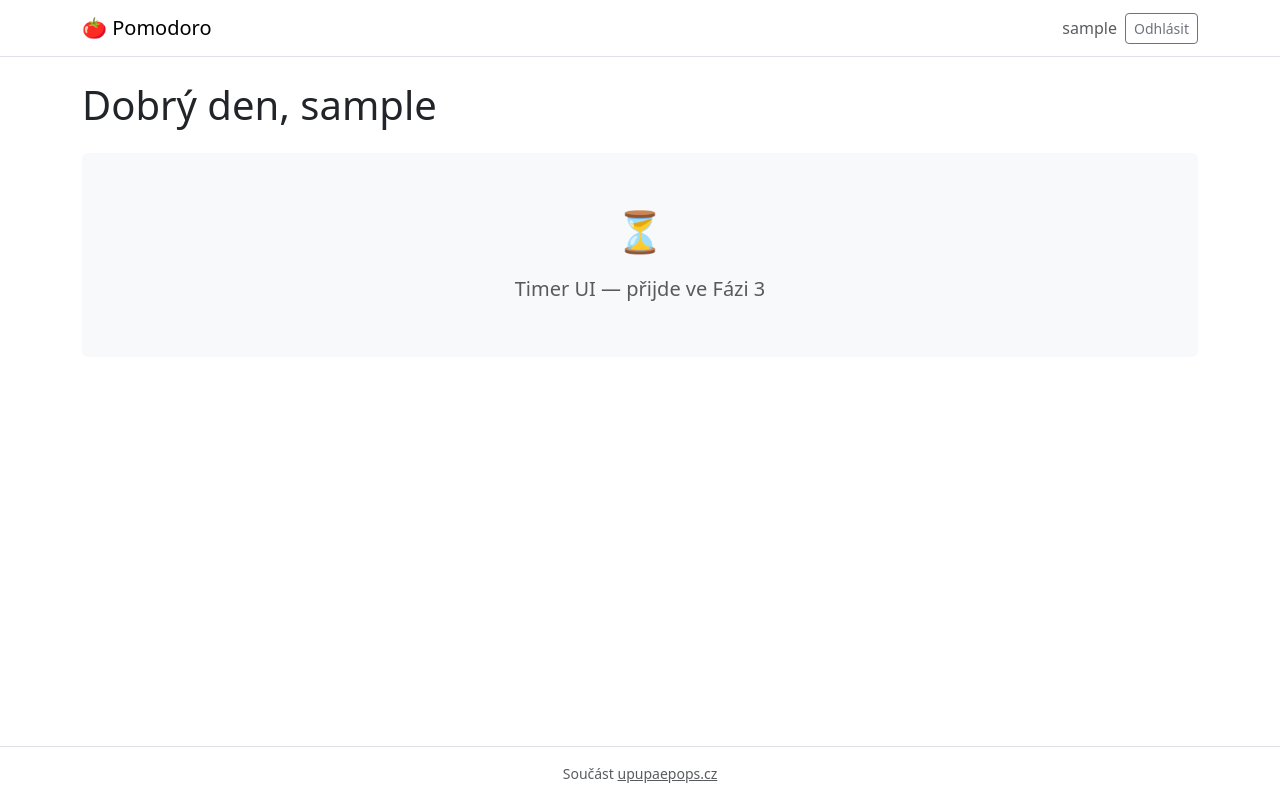
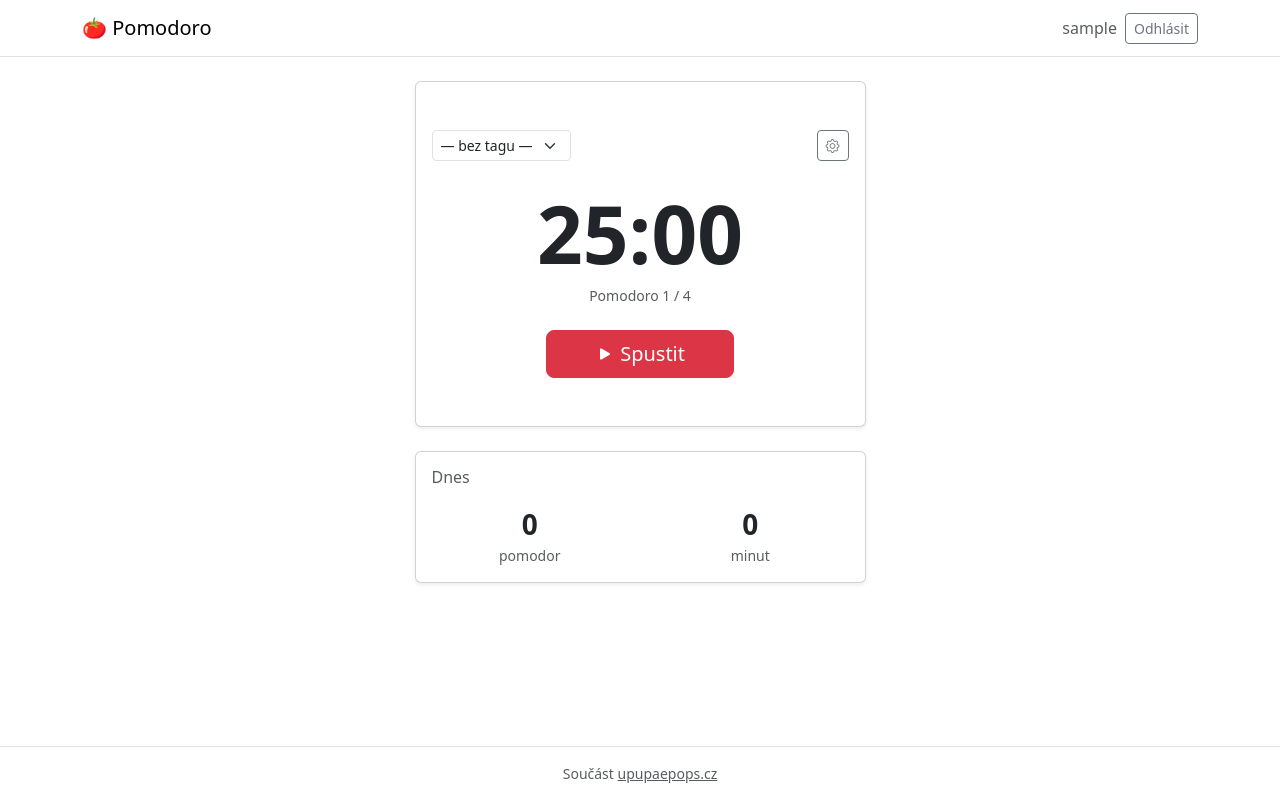
Before and after one commit to p-mik/Pomodoro, a Django app: page /prehled/ in a window 1280 px wide. Run offline with Django 5.2, Linux system fonts and the light colour scheme; the visitor is signed in with stand-in values (Sample User, id 1); data comes from the database, SQL or seed files in the repository; data that the repository does not hold is empty; some libraries are stand-ins or nearby versions.

Commit message:
feat: Fáze 3 — Timer UI
- home.html: timer card, overflow/settings modal, dnešní přehled
- timer.js: stavový automat idle/running/overflow/break, tick 200ms,
  sync po refreshi, beep (Web Audio), Notification API
- base.html: CSRF meta tag, block extra_js

Co-Authored-By: Claude Sonnet 4.6 <noreply@anthropic.com>

```diff
--- /dev/null
+++ b/pomodoro/static/js/timer.js
@@ -0,0 +1,365 @@
+'use strict';
+
+const CSRF = document.querySelector('meta[name="csrf-token"]').content;
+
+// --- Stav aplikace ---
+
+const state = {
+  mode: 'idle',       // 'idle' | 'running' | 'overflow' | 'break'
+  pomodoroId: null,
+  startedAt: null,    // ms timestamp
+  endsAt: null,       // ms timestamp — plánovaný konec pomodora
+  plannedSec: null,
+  pomodoroCount: 0,   // počet dokončených pomodor v cyklu
+  overflowSec: 0,
+};
+
+let settings = {
+  work_duration_sec: 1500,
+  short_break_sec: 300,
+  long_break_sec: 900,
+  long_break_every: 4,
+  sound_enabled: true,
+};
+
+let tickInterval = null;
+
+// --- Tick ---
+
+function startTick() {
+  if (tickInterval) return;
+  tickInterval = setInterval(tick, 200);
+}
+
+function stopTick() {
+  clearInterval(tickInterval);
+  tickInterval = null;
+}
+
+function tick() {
+  const now = Date.now();
+
+  if (state.mode === 'running') {
+    const remaining = Math.ceil((state.endsAt - now) / 1000);
+    if (remaining <= 0) {
+      state.mode = 'overflow';
+      onPomodoroExpired();
+    } else {
+      document.getElementById('timer-display').textContent = formatTime(remaining);
+    }
+  } else if (state.mode === 'overflow') {
+    const overflow = Math.floor((now - state.endsAt) / 1000);
+    state.overflowSec = overflow;
+    document.getElementById('overflow-display').textContent = '+' + formatTime(overflow);
+  } else if (state.mode === 'break') {
+    const remaining = Math.ceil((state.endsAt - now) / 1000);
+    if (remaining <= 0) {
+      onBreakExpired();
+    } else {
+      document.getElementById('timer-display').textContent = formatTime(remaining);
+    }
+  }
+}
+
+// --- Formátování ---
+
+function formatTime(sec) {
+  if (sec < 0) sec = 0;
+  const m = Math.floor(sec / 60);
+  const s = sec % 60;
+  return `${m}:${String(s).padStart(2, '0')}`;
+}
+
+// --- UI ---
+
+function updateUI() {
+  const timerEl = document.getElementById('timer-display');
+  const overflowEl = document.getElementById('overflow-display');
+  const counterEl = document.getElementById('pomodoro-counter');
+
+  document.getElementById('btn-idle').style.display = 'none';
+  document.getElementById('btn-running').style.display = 'none';
+  document.getElementById('btn-overflow').style.display = 'none';
+  document.getElementById('btn-break').style.display = 'none';
+  overflowEl.style.display = 'none';
+
+  const pos = (state.pomodoroCount % settings.long_break_every) + 1;
+
+  switch (state.mode) {
+    case 'idle':
+      timerEl.textContent = formatTime(settings.work_duration_sec);
+      timerEl.className = 'display-1 fw-bold mb-1';
+      counterEl.textContent = `Pomodoro ${pos} / ${settings.long_break_every}`;
+      document.getElementById('btn-idle').style.display = '';
+      break;
+
+    case 'running':
+      timerEl.className = 'display-1 fw-bold mb-1 text-danger';
+      counterEl.textContent = `Pomodoro ${pos} / ${settings.long_break_every}`;
+      document.getElementById('btn-running').style.display = '';
+      break;
+
+    case 'overflow':
+      timerEl.textContent = formatTime(state.plannedSec) + ' ✓';
+      timerEl.className = 'display-1 fw-bold mb-1 text-danger';
+      overflowEl.style.display = '';
+      counterEl.textContent = `Pomodoro ${pos} / ${settings.long_break_every}`;
+      document.getElementById('btn-overflow').style.display = '';
+      break;
+
+    case 'break':
+      timerEl.className = 'display-1 fw-bold mb-1 text-primary';
+      counterEl.textContent = 'Přestávka';
+      document.getElementById('btn-break').style.display = '';
+      break;
+  }
+}
+
+// --- API ---
+
+async function loadSettings() {
+  try {
+    const resp = await fetch('/api/settings/');
+    if (!resp.ok) return;
+    settings = await resp.json();
+  } catch (e) {}
+  document.getElementById('s-work').value = Math.round(settings.work_duration_sec / 60);
+  document.getElementById('s-short').value = Math.round(settings.short_break_sec / 60);
+  document.getElementById('s-long').value = Math.round(settings.long_break_sec / 60);
+  document.getElementById('s-every').value = settings.long_break_every;
+  document.getElementById('s-sound').checked = settings.sound_enabled;
+}
+
+async function loadTags() {
+  try {
+    const resp = await fetch('/api/tags/');
+    if (!resp.ok) return;
+    const data = await resp.json();
+    const select = document.getElementById('tag-select');
+    select.innerHTML = '<option value="">— bez tagu —</option>';
+    data.tags.forEach(t => {
+      const opt = document.createElement('option');
+      opt.value = t.id;
+      opt.textContent = t.nazev;
+      select.appendChild(opt);
+    });
+  } catch (e) {}
+}
+
+async function syncActivePomodoro() {
+  try {
+    const resp = await fetch('/api/pomodoro/active/');
+    if (resp.status === 204) return;
+    const data = await resp.json();
+
+    state.pomodoroId = data.id;
+    state.startedAt = new Date(data.started_at).getTime();
+    state.endsAt = new Date(data.ends_at).getTime();
+    state.plannedSec = data.planned_duration_sec;
+
+    state.mode = Date.now() < state.endsAt ? 'running' : 'overflow';
+    updateUI();
+    startTick();
+  } catch (e) {}
+}
+
+async function startPomodoro() {
+  const tagId = document.getElementById('tag-select').value || null;
+  try {
+    const resp = await fetch('/api/pomodoro/start/', {
+      method: 'POST',
+      headers: { 'Content-Type': 'application/json', 'X-CSRFToken': CSRF },
+      body: JSON.stringify({ planned_duration_sec: settings.work_duration_sec, tag_id: tagId }),
+    });
+    if (!resp.ok) return;
+    const data = await resp.json();
+
+    state.pomodoroId = data.id;
+    state.startedAt = new Date(data.started_at).getTime();
+    state.endsAt = new Date(data.ends_at).getTime();
+    state.plannedSec = data.planned_duration_sec;
+    state.mode = 'running';
+    state.overflowSec = 0;
+
+    requestNotificationPermission();
+    updateUI();
+    startTick();
+  } catch (e) {}
+}
+
+async function stopPomodoro(actualSec, completedNormally) {
+  if (!state.pomodoroId) return;
+  try {
+    await fetch(`/api/pomodoro/${state.pomodoroId}/stop/`, {
+      method: 'POST',
+      headers: { 'Content-Type': 'application/json', 'X-CSRFToken': CSRF },
+      body: JSON.stringify({ actual_duration_sec: actualSec, completed_normally: completedNormally }),
+    });
+  } catch (e) {}
+  state.pomodoroId = null;
+}
+
+async function startBreak(actualSec, completedNormally) {
+  await stopPomodoro(actualSec, completedNormally);
+
+  const nextCount = state.pomodoroCount + 1;
+  const isLong = nextCount % settings.long_break_every === 0;
+  const breakSec = isLong ? settings.long_break_sec : settings.short_break_sec;
+
+  state.mode = 'break';
+  state.endsAt = Date.now() + breakSec * 1000;
+  state.overflowSec = 0;
+
+  updateUI();
+  startTick();
+}
+
+async function saveSettings() {
+  const payload = {
+    work_duration_sec: parseInt(document.getElementById('s-work').value) * 60,
+    short_break_sec: parseInt(document.getElementById('s-short').value) * 60,
+    long_break_sec: parseInt(document.getElementById('s-long').value) * 60,
+    long_break_every: parseInt(document.getElementById('s-every').value),
+    sound_enabled: document.getElementById('s-sound').checked,
+  };
+  try {
+    const resp = await fetch('/api/settings/update/', {
+      method: 'PUT',
+      headers: { 'Content-Type': 'application/json', 'X-CSRFToken': CSRF },
+      body: JSON.stringify(payload),
+    });
+    if (resp.ok) {
+      settings = { ...settings, ...payload };
+      bootstrap.Modal.getOrCreateInstance(document.getElementById('settingsModal')).hide();
+      if (state.mode === 'idle') updateUI();
+    }
+  } catch (e) {}
+}
+
+// --- Events ---
+
+function onPomodoroExpired() {
+  updateUI();
+  playBeep();
+  showNotification('Pomodoro dokončeno! 🍅', 'Čas na přestávku.');
+}
+
+function onBreakExpired() {
+  stopTick();
+  state.pomodoroCount++;
+  state.mode = 'idle';
+  state.endsAt = null;
+  playBeep();
+  showNotification('Přestávka skončila!', 'Čas na další pomodoro.');
+  updateUI();
+  loadTodayStats();
+}
+
+// --- Overflow modal ---
+
+function showOverflowModal() {
+  document.getElementById('modal-planned').textContent = formatTime(state.plannedSec);
+  document.getElementById('modal-planned-btn').textContent = formatTime(state.plannedSec);
+  document.getElementById('modal-overflow').textContent = formatTime(state.overflowSec);
+  document.getElementById('modal-total-btn').textContent = formatTime(state.plannedSec + state.overflowSec);
+  bootstrap.Modal.getOrCreateInstance(document.getElementById('overflowModal')).show();
+}
+
+// --- Zvuk ---
+
+function playBeep() {
+  if (!settings.sound_enabled) return;
+  try {
+    const ctx = new (window.AudioContext || window.webkitAudioContext)();
+    const osc = ctx.createOscillator();
+    const gain = ctx.createGain();
+    osc.connect(gain);
+    gain.connect(ctx.destination);
+    osc.frequency.value = 880;
+    gain.gain.setValueAtTime(0.3, ctx.currentTime);
+    gain.gain.exponentialRampToValueAtTime(0.001, ctx.currentTime + 0.8);
+    osc.start(ctx.currentTime);
+    osc.stop(ctx.currentTime + 0.8);
+  } catch (e) {}
+}
+
+// --- Notifikace ---
+
+function requestNotificationPermission() {
+  if ('Notification' in window && Notification.permission === 'default') {
+    Notification.requestPermission();
+  }
+}
+
+function showNotification(title, body) {
+  if (!('Notification' in window) || Notification.permission !== 'granted') return;
+  new Notification(title, { body });
+}
+
+// --- Dnešní statistiky ---
+
+async function loadTodayStats() {
+  try {
+    const today = new Date().toISOString().split('T')[0];
+    const resp = await fetch(`/api/pomodoro/?from=${today}&to=${today}`);
+    if (!resp.ok) return;
+    const data = await resp.json();
+    const completed = data.results.filter(p => p.completed_normally);
+    const totalSec = completed.reduce((sum, p) => sum + (p.actual_duration_sec || 0), 0);
+    document.getElementById('today-count').textContent = completed.length;
+    document.getElementById('today-minutes').textContent = Math.round(totalSec / 60);
+  } catch (e) {}
+}
+
+// --- Event listeners ---
+
+document.addEventListener('DOMContentLoaded', async () => {
+  await loadSettings();
+  await loadTags();
+  await syncActivePomodoro();
+  loadTodayStats();
+
+  document.getElementById('btn-start').addEventListener('click', startPomodoro);
+
+  document.getElementById('btn-stop').addEventListener('click', async () => {
+    const elapsed = Math.floor((Date.now() - state.startedAt) / 1000);
+    stopTick();
+    await stopPomodoro(elapsed, false);
+    state.mode = 'idle';
+    updateUI();
+    loadTodayStats();
+  });
+
+  document.getElementById('btn-start-break').addEventListener('click', () => {
+    stopTick();
+    showOverflowModal();
+  });
+
+  document.getElementById('btn-stop-overflow').addEventListener('click', async () => {
+    stopTick();
+    await stopPomodoro(state.plannedSec + state.overflowSec, false);
+    state.mode = 'idle';
+    updateUI();
+    loadTodayStats();
+  });
+
+  document.getElementById('btn-no-overflow').addEventListener('click', async () => {
+    bootstrap.Modal.getOrCreateInstance(document.getElementById('overflowModal')).hide();
+    await startBreak(state.plannedSec, true);
+  });
+
+  document.getElementById('btn-yes-overflow').addEventListener('click', async () => {
+    bootstrap.Modal.getOrCreateInstance(document.getElementById('overflowModal')).hide();
+    await startBreak(state.plannedSec + state.overflowSec, true);
+  });
+
+  document.getElementById('btn-skip-break').addEventListener('click', () => {
+    stopTick();
+    state.pomodoroCount++;
+    state.mode = 'idle';
+    state.endsAt = null;
+    updateUI();
+  });
+
+  document.getElementById('btn-save-settings').addEventListener('click', saveSettings);
+});
--- a/pomodoro/templates/base.html
+++ b/pomodoro/templates/base.html
@@ -4,6 +4,7 @@
   <meta charset="UTF-8" />
   <meta name="viewport" content="width=device-width, initial-scale=1.0" />
   <title>{% block title %}Pomodoro{% endblock %}</title>
+  <meta name="csrf-token" content="{{ csrf_token }}">
   <link rel="stylesheet" href="https://cdn.jsdelivr.net/npm/bootstrap@5.3.3/dist/css/bootstrap.min.css">
   <link rel="stylesheet" href="https://cdn.jsdelivr.net/npm/bootstrap-icons@1.11.3/font/bootstrap-icons.min.css">
   <style>
@@ -65,5 +66,6 @@
 </footer>
 
 <script src="https://cdn.jsdelivr.net/npm/bootstrap@5.3.3/dist/js/bootstrap.bundle.min.js"></script>
+{% block extra_js %}{% endblock %}
 </body>
 </html>
--- a/pomodoro/templates/home.html
+++ b/pomodoro/templates/home.html
@@ -1,14 +1,144 @@
 {% extends "base.html" %}
+{% load static %}
 
 {% block title %}Přehled — Pomodoro{% endblock %}
 
 {% block content %}
-<h1 class="mb-4">Dobrý den, {{ request.user.username }}</h1>
+<div class="row justify-content-center">
+  <div class="col-md-6 col-lg-5">
 
-<div class="card border-0 bg-light">
-  <div class="card-body text-center py-5">
-    <div class="fs-1 mb-3">⏳</div>
-    <h5 class="text-muted">Timer UI — přijde ve Fázi 3</h5>
+    <!-- Timer card -->
+    <div class="card shadow-sm mb-4">
+      <div class="card-body text-center py-5">
+
+        <!-- Tag select + settings -->
+        <div class="d-flex justify-content-between align-items-center mb-4">
+          <select id="tag-select" class="form-select form-select-sm w-auto">
+            <option value="">— bez tagu —</option>
+          </select>
+          <button class="btn btn-outline-secondary btn-sm" data-bs-toggle="modal" data-bs-target="#settingsModal" title="Nastavení">
+            <i class="bi bi-gear"></i>
+          </button>
+        </div>
+
+        <!-- Timer display -->
+        <div id="timer-display" class="display-1 fw-bold mb-1">25:00</div>
+        <div id="overflow-display" class="fs-4 text-secondary mb-3" style="display:none;">+00:00</div>
+        <div id="pomodoro-counter" class="text-muted small mb-4">Pomodoro 1 / 4</div>
+
+        <!-- IDLE buttons -->
+        <div id="btn-idle">
+          <button class="btn btn-danger btn-lg px-5" id="btn-start">
+            <i class="bi bi-play-fill"></i> Spustit
+          </button>
+        </div>
+
+        <!-- RUNNING buttons -->
+        <div id="btn-running" style="display:none;">
+          <button class="btn btn-outline-danger btn-lg px-4" id="btn-stop">
+            <i class="bi bi-stop-fill"></i> Stop
+          </button>
+        </div>
+
+        <!-- OVERFLOW buttons -->
+        <div id="btn-overflow" style="display:none;">
+          <button class="btn btn-success btn-lg px-4 me-2" id="btn-start-break">
+            <i class="bi bi-cup-hot"></i> Začít pauzu
+          </button>
+          <button class="btn btn-outline-secondary btn-lg" id="btn-stop-overflow" title="Zastavit">
+            <i class="bi bi-stop-fill"></i>
+          </button>
+        </div>
+
+        <!-- BREAK buttons -->
+        <div id="btn-break" style="display:none;">
+          <div class="text-muted mb-3">Přestávka</div>
+          <button class="btn btn-outline-secondary btn-lg" id="btn-skip-break">
+            <i class="bi bi-skip-forward-fill"></i> Přeskočit
+          </button>
+        </div>
+
+      </div>
+    </div>
+
+    <!-- Dnešní přehled -->
+    <div class="card shadow-sm">
+      <div class="card-body">
+        <h6 class="card-title text-muted mb-3">Dnes</h6>
+        <div class="row text-center">
+          <div class="col">
+            <div class="fs-3 fw-bold" id="today-count">0</div>
+            <div class="text-muted small">pomodor</div>
+          </div>
+          <div class="col">
+            <div class="fs-3 fw-bold" id="today-minutes">0</div>
+            <div class="text-muted small">minut</div>
+          </div>
+        </div>
+      </div>
+    </div>
+
+  </div>
+</div>
+
+<!-- Overflow modal -->
+<div class="modal fade" id="overflowModal" tabindex="-1">
+  <div class="modal-dialog modal-dialog-centered">
+    <div class="modal-content">
+      <div class="modal-header border-0">
+        <h5 class="modal-title">Přičíst čas navíc?</h5>
+      </div>
+      <div class="modal-body">
+        <p>Dokončil jsi <strong id="modal-planned"></strong> + <strong id="modal-overflow" class="text-secondary"></strong> navíc.</p>
+        <p class="mb-0">Chceš přičíst ten čas navíc k záznamu?</p>
+      </div>
+      <div class="modal-footer border-0">
+        <button class="btn btn-outline-secondary" id="btn-no-overflow">Jen <span id="modal-planned-btn"></span></button>
+        <button class="btn btn-primary" id="btn-yes-overflow">Celých <span id="modal-total-btn"></span></button>
+      </div>
+    </div>
+  </div>
+</div>
+
+<!-- Settings modal -->
+<div class="modal fade" id="settingsModal" tabindex="-1">
+  <div class="modal-dialog modal-dialog-centered">
+    <div class="modal-content">
+      <div class="modal-header">
+        <h5 class="modal-title"><i class="bi bi-gear me-2"></i>Nastavení</h5>
+        <button type="button" class="btn-close" data-bs-dismiss="modal"></button>
+      </div>
+      <div class="modal-body">
+        <div class="mb-3">
+          <label class="form-label">Délka pomodora (min)</label>
+          <input type="number" class="form-control" id="s-work" min="1" max="120" value="25">
+        </div>
+        <div class="mb-3">
+          <label class="form-label">Krátká přestávka (min)</label>
+          <input type="number" class="form-control" id="s-short" min="1" max="60" value="5">
+        </div>
+        <div class="mb-3">
+          <label class="form-label">Dlouhá přestávka (min)</label>
+          <input type="number" class="form-control" id="s-long" min="1" max="120" value="15">
+        </div>
+        <div class="mb-3">
+          <label class="form-label">Dlouhá přestávka po každých N pomodorech</label>
+          <input type="number" class="form-control" id="s-every" min="1" max="10" value="4">
+        </div>
+        <div class="form-check">
+          <input class="form-check-input" type="checkbox" id="s-sound" checked>
+          <label class="form-check-label" for="s-sound">Zvuk při dokončení</label>
+        </div>
+      </div>
+      <div class="modal-footer">
+        <button type="button" class="btn btn-secondary" data-bs-dismiss="modal">Zrušit</button>
+        <button type="button" class="btn btn-primary" id="btn-save-settings">Uložit</button>
+      </div>
+    </div>
   </div>
 </div>
 {% endblock %}
+
+{% block extra_js %}
+<script src="{% static 'js/timer.js' %}"></script>
+{% endblock %}
```
